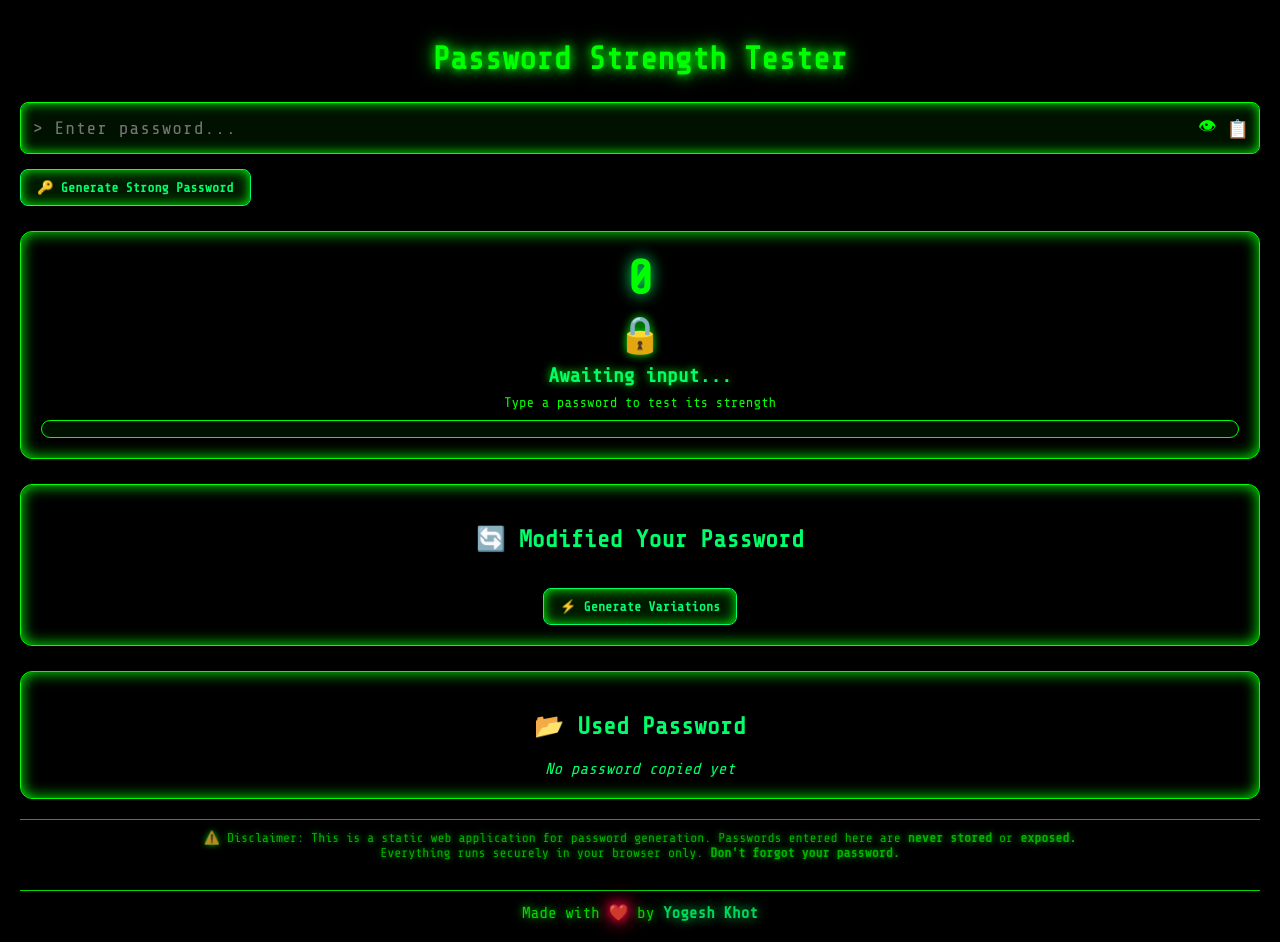
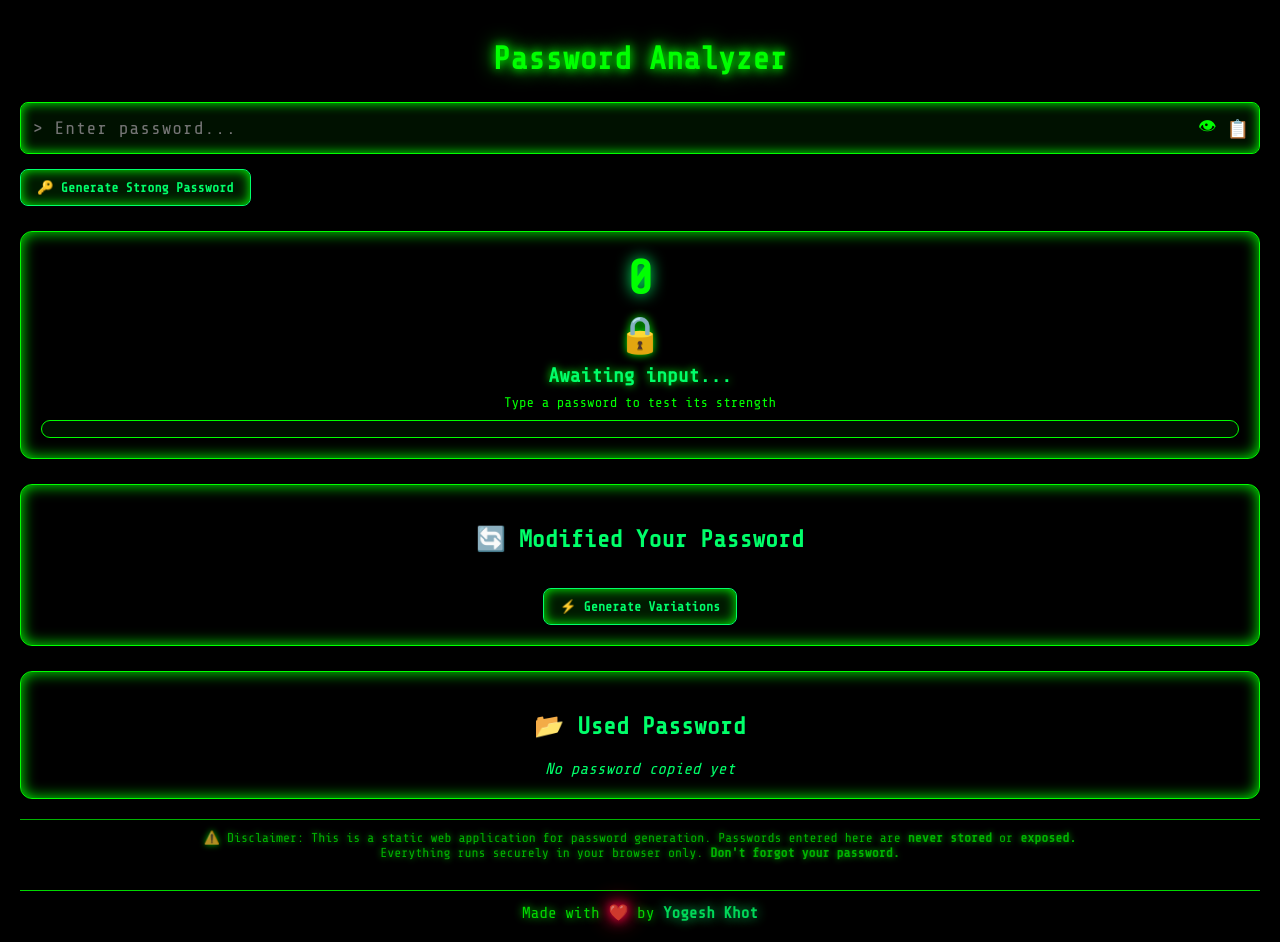
Before and after one commit to yogeshkhot1/password-strength-tester, a plain HTML site: page index.html in a window 1280 px wide. Drawn offline with nearby package versions, Linux system fonts and the light colour scheme.

Commit message:
Update index.html

```diff
--- a/index.html
+++ b/index.html
@@ -159,7 +159,7 @@
   </style>
 </head>
 <body>
-  <h1> Password Strength Tester </h1>
+  <h1> Password Analyzer </h1>
 
   <!-- Input -->
   <div class="field">
```
